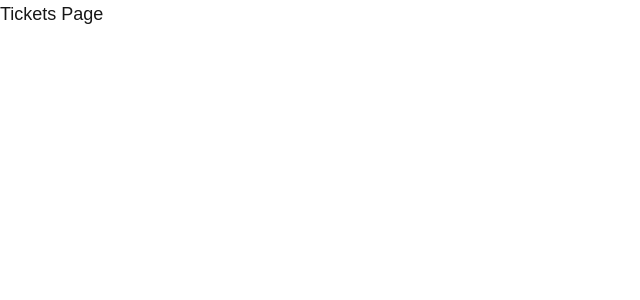
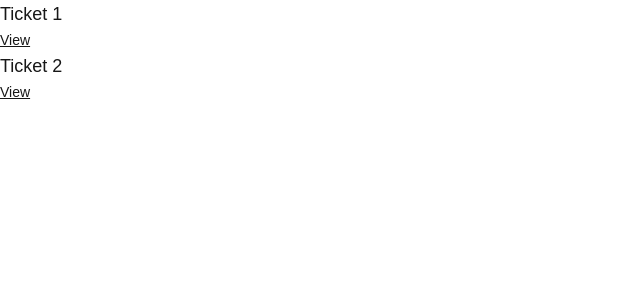
Before and after one commit to caiowrocha/the-road-to-next, a Next.js app: page /tickets in a window 1280 px wide. Shown: the top 300 px of the page, without its empty margins (0-640 px from the left). Built offline with nearby package versions, Linux system fonts and the light colour scheme.

Commit message:
feature: add tickets path

```diff
--- a/src/app/page.tsx
+++ b/src/app/page.tsx
@@ -1,7 +1,18 @@
+import Link from "next/link"
+import { ticketsPath } from "@/paths"
+
 const HomePage = () => {
-  return <h2 className="text-lg">
-    Home Page
-  </h2>
+  return (
+    <div>
+      <h2 className="text-lg">
+        Home Page
+      </h2>
+
+      <Link
+        href={ticketsPath()} className="underline">
+      </Link>
+    </div>
+  )
 }
 
 export default HomePage
--- a/src/app/tickets/[ticketId]/page.tsx
+++ b/src/app/tickets/[ticketId]/page.tsx
@@ -1,3 +1,4 @@
+import { initialTickets } from "@/data"
 
 type TicketDetailsPageProps = {
     params: Promise<{
@@ -8,9 +9,26 @@ type TicketDetailsPageProps = {
 const TicketDetailsPage = async ({ params }: TicketDetailsPageProps) => {
     const { ticketId } = await params
 
-    return <h2 className="text-lg">
-            Ticket Page - {ticketId}
-    </h2>
+    const ticket = initialTickets.find((ticket) => ticket.id === ticketId)
+
+    if (!ticket) {
+        return (
+            <div>
+                Ticket not found
+            </div>
+        )
+    }
+
+    return (
+        <div>
+            <h2 className="text-lg">
+                {ticket?.title}
+            </h2>
+            <p>
+                {ticket?.content}
+            </p>
+        </div>
+    )
 }
 
 export default TicketDetailsPage
--- a/src/app/tickets/page.tsx
+++ b/src/app/tickets/page.tsx
@@ -1,7 +1,23 @@
+import Link from "next/link"
+import { ticketPath } from "@/paths"
+import { initialTickets } from "../../data"
+
+
 const TicketsPage = () => {
-  return <h2 className="text-lg">
-    Tickets Page
-  </h2>
+    return (
+        <div>
+            {initialTickets.map((ticket) => (
+                <div key={ticket.id}>
+                    <h2 className="text-lg">{ticket.title}</h2>
+                    <Link href={ticketPath(ticket.id)}
+                        className="underline text-sm"
+                        >
+                        View
+                    </Link>
+                </div>
+            ))}
+        </div>
+    )
 }
 
 export default TicketsPage
--- /dev/null
+++ b/src/data.ts
@@ -0,0 +1,14 @@
+export const initialTickets = [
+    {
+        id: "1",
+        title: "Ticket 1",
+        content: "This is the first ticket",
+        status: "DONE"
+    },
+    {
+        id: "2",
+        title: "Ticket 2",
+        content: "This is the second ticket",
+        status: "OPEN"
+    },
+]
--- /dev/null
+++ b/src/paths.ts
@@ -0,0 +1,2 @@
+export const ticketsPath = () => "/tickets"
+export const ticketPath = (ticketId: string) => `/tickets/${ticketId}`
```
